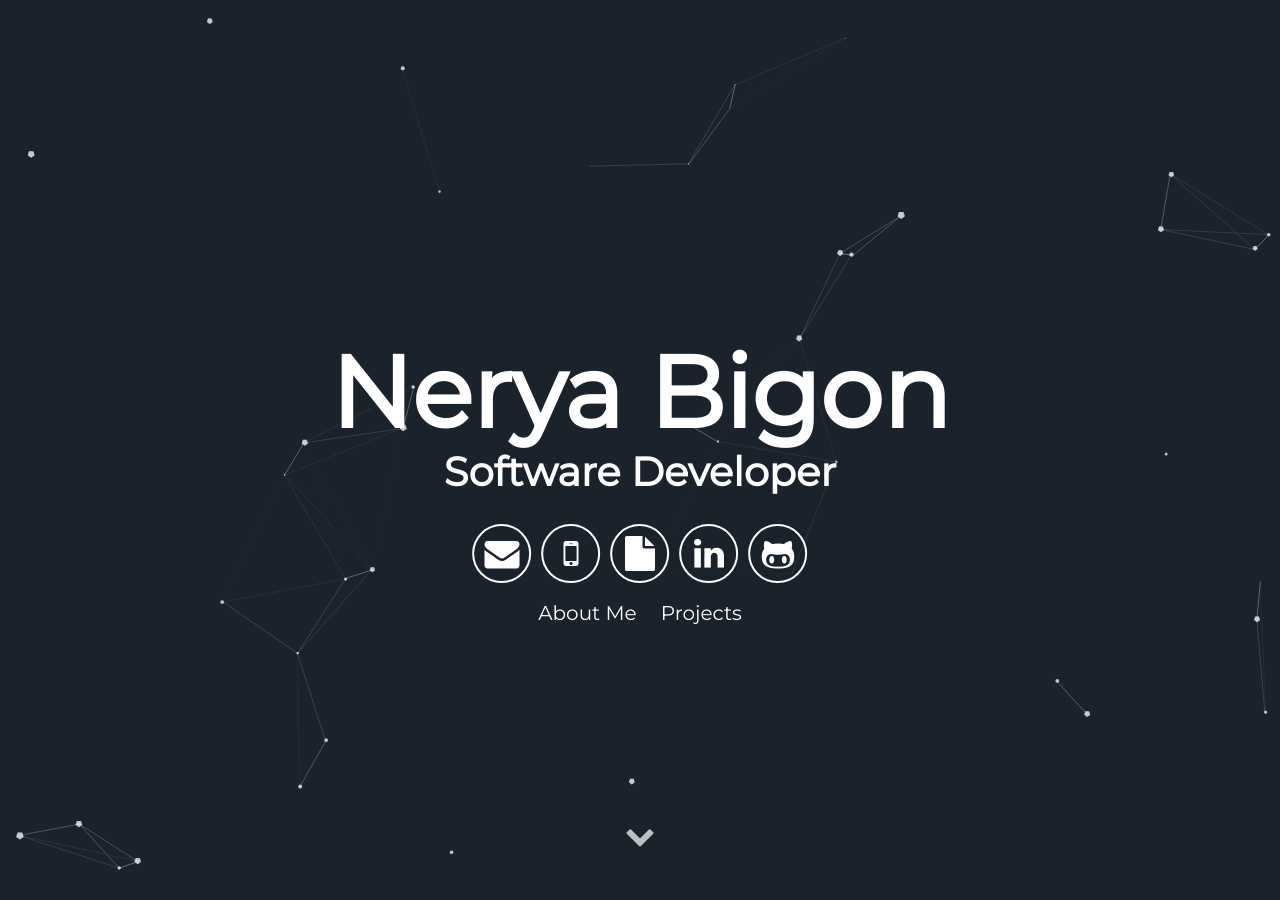
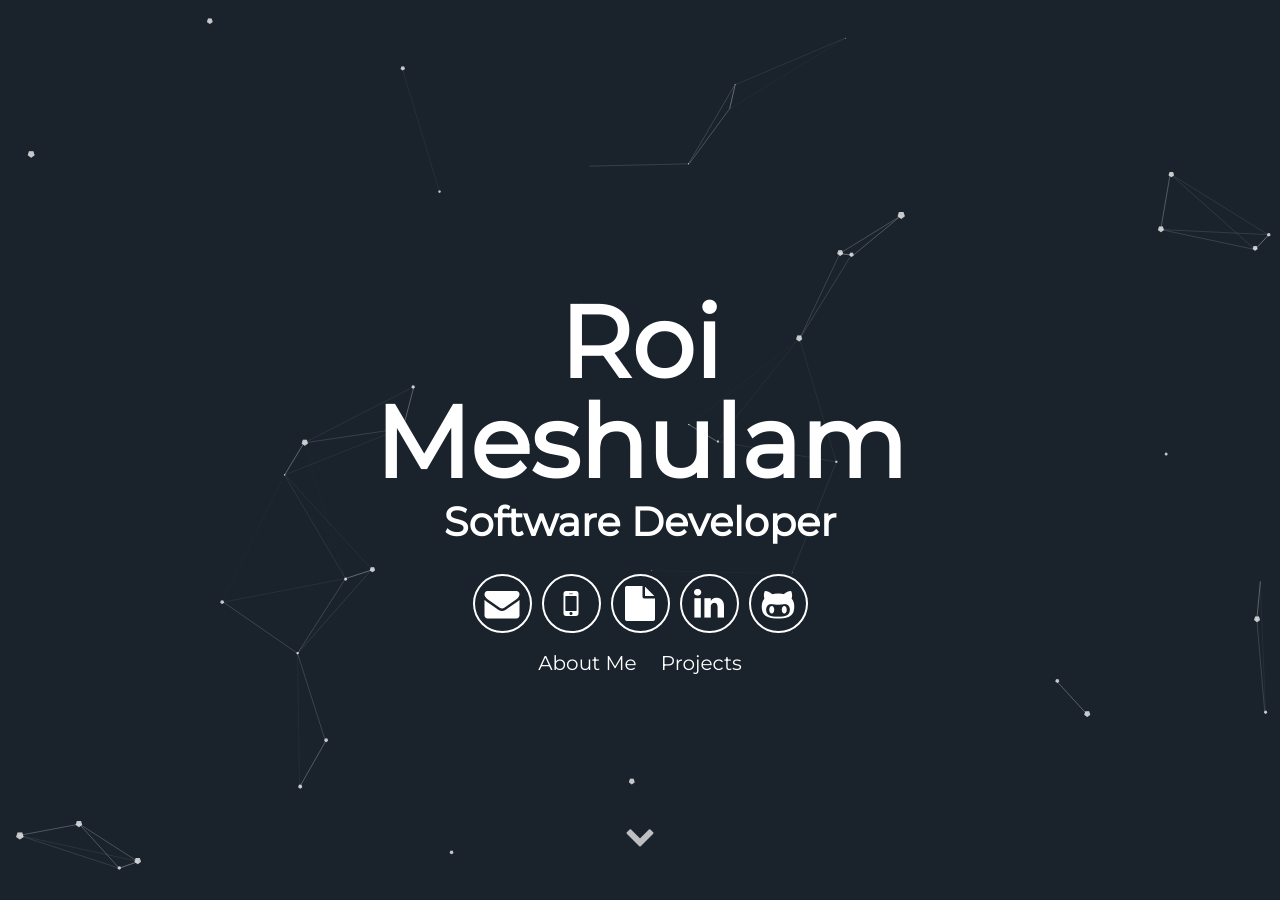
Before and after one commit to RoiMeshulam/RoiMeshulam.github.io, a Jekyll site: the page built from index.html, in a window 1280 px wide and 900 px high. Built offline with Jekyll 4.4.1, drawn with Linux system fonts in a browser that asks for light colours; some of the changed text lies outside the part shown.

Commit message:
second commit

```diff
--- a/_config.yml
+++ b/_config.yml
@@ -5,11 +5,11 @@ description: My Portfolio
 # url: "localhost:3000" # the base hostname & protocol for your site
 
 # User settings
-username: Nerya Bigon
+username: Roi Meshulam
 user_description: Computer science and mathematics student, passionate about software development and about getting to know and understand new technologies. I'm a self learner and I want to learn as much as I can. I have experience with Java , Python , C/c++,  c#, OOP , Data Structures , Algorithms, Networking and more.
 user_title: Software Developer
-email: neryabigon@gmail.com
-github_username:  neryabigon
+email: rohimesh21@gmail.com
+github_username:  RoiMeshulam
 
 
 # Google-analytics
```
